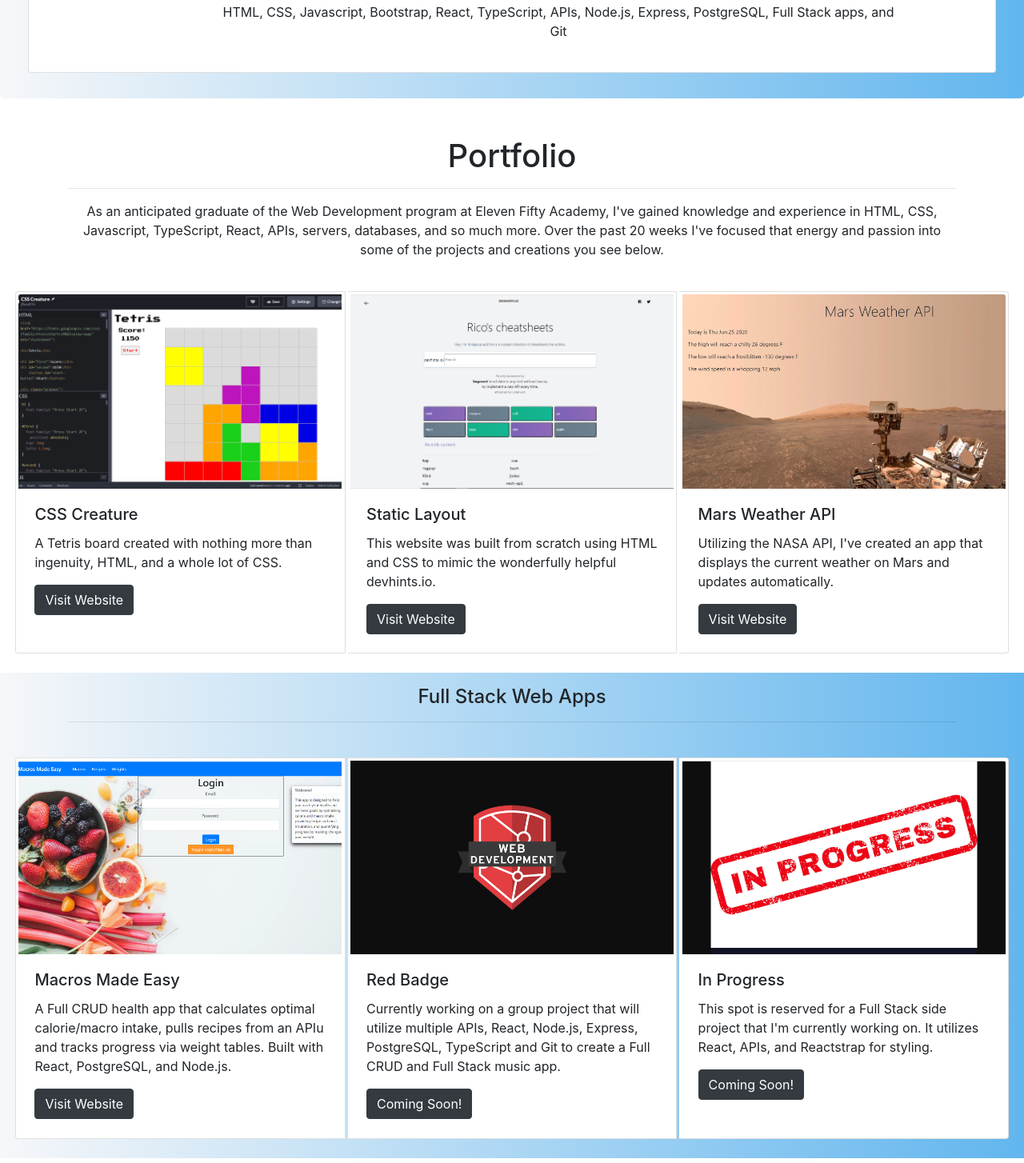
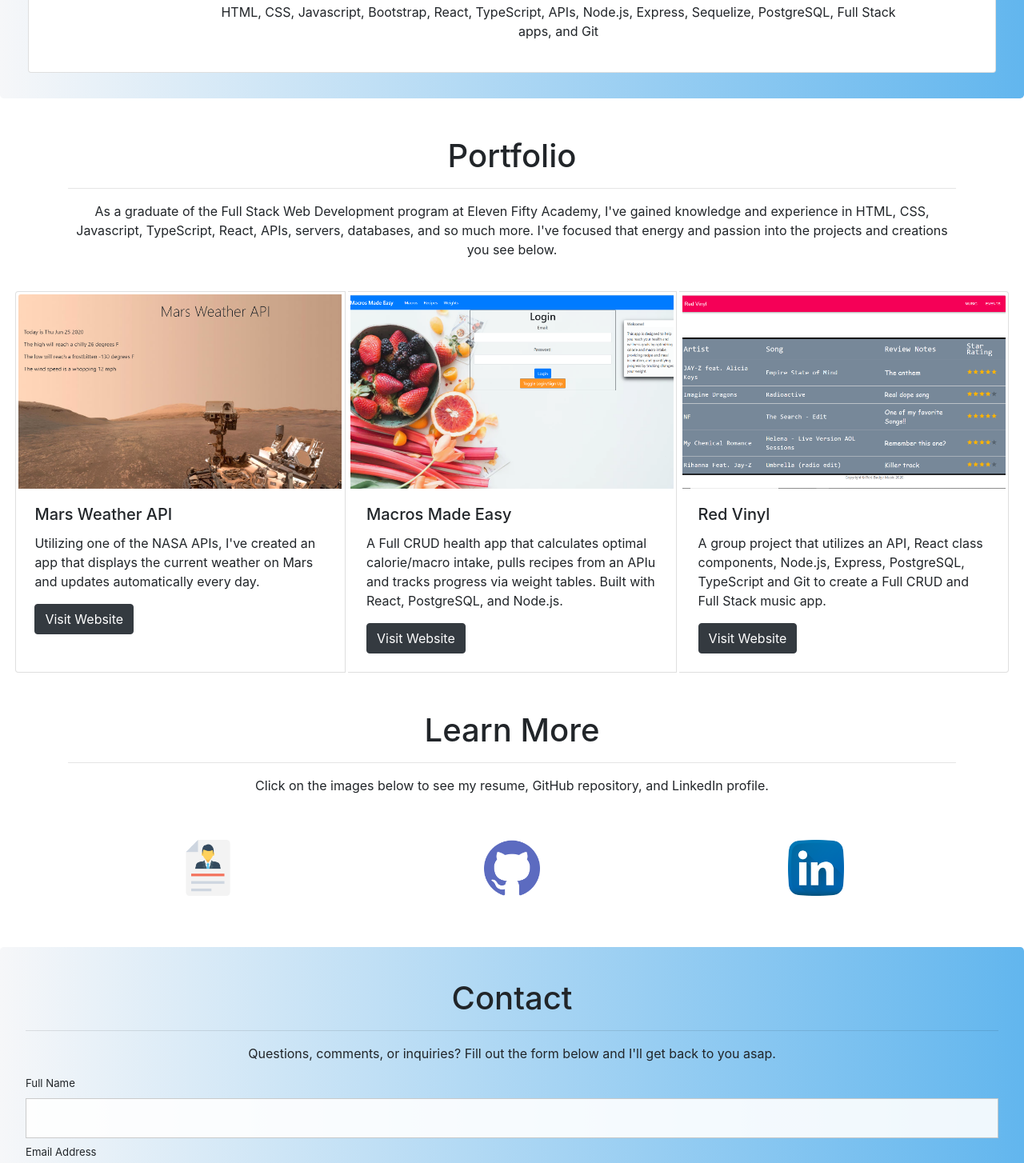
Before and after one commit to jflood215/Portfolio, a plain HTML site: page index.html in a window 1280 px wide. Shown: the part 1259-2713 px from the top of the page at 80% size. Drawn offline with nearby package versions, Linux system fonts and the light colour scheme.

Commit message:
updated for red badge project

```diff
--- a/index.html
+++ b/index.html
@@ -22,16 +22,17 @@
   <div class="collapse navbar-collapse" id="navbarNavAltMarkup">
     <div class="navbar-nav">
       <!-- <div class="container"> -->
-      <a class="nav-item nav-link active" id="test" href="#home">Home <span class="sr-only">(current)</span></a>
+      <a class="nav-item nav-link " id="test" href="#home">Home <span class="sr-only">(current)</span></a>
       <a class="nav-item nav-link" id="test2" href="#about">About</a>
       <a class="nav-item nav-link" id="test2" href="#portfolio">Portfolio</a>
       <a class="nav-item nav-link" id="test2" href="#more">More</a>
       <a class="nav-item nav-link" id="test2" href="#contact">Contact</a>
       <!-- </div> -->
-    </div>
+      </div>
   </div>
 </nav>
 </div>
+
 
       <!--Landing Page / Home-->
 
@@ -110,7 +111,7 @@
             <p>With 11 years experience as a Registered Dietitian, I've worked for a large corporation, a highly successful start up, and also created a private practice in Zionsville, IN. Although I really enjoyed my time in the nutrition world and had many fun and successful career moments, I was ready for something new. I had always been curious and intrigued by computer programming and the code behind it, and finally went for it with the help of Eleven Fifty Academy. As challenging, diverse, and ever evolving as web and software development is, I believe I've found my dream career. I love to learn and push myself and am constantly trying to improve my knowldege of coding best practices, and computer science in general.</p>
             <p>The programming languages, frameworks, and technologies that I have knowledge or experience with are:</p>
             <hr />
-            <p>HTML, CSS, Javascript, Bootstrap, React, TypeScript, APIs, Node.js, Express, PostgreSQL, Full Stack apps, and Git</p>
+            <p>HTML, CSS, Javascript, Bootstrap, React, TypeScript, APIs, Node.js, Express, Sequelize, PostgreSQL, Full Stack apps, and Git</p>
           </div>
         </div>
       </div>
@@ -128,7 +129,7 @@
       <div class="col-sm-12 text-center pb-4">
       <h2 class="headings">Portfolio</h2>
       <hr class="section-heading-spacer1">
-      <p>As an anticipated graduate of the Web Development program at Eleven Fifty Academy, I've gained knowledge and experience in HTML, CSS, Javascript, TypeScript, React, APIs, servers, databases, and so much more. Over the past 20 weeks I've focused that energy and passion into some of the projects and creations you see below.</p>
+      <p>As a graduate of the Full Stack Web Development program at Eleven Fifty Academy, I've gained knowledge and experience in HTML, CSS, Javascript, TypeScript, React, APIs, servers, databases, and so much more. I've focused that energy and passion into the projects and creations you see below.</p>
 
       </div>
         </div>
@@ -136,31 +137,32 @@
 
 
       <div class="card-group pb-4">
+
         <div class="card">
-
-          <img src="assets/CSS-Creature.png" class="card-img-top" alt="Tetris Board">
+          <img src="assets/Mars-API.png" class="card-img-top" alt="Mars Weather API">
           <div class="card-body">
-            <h5 class="card-title">CSS Creature</h5>
-            <p class="card-text">A Tetris board created with nothing more than ingenuity, HTML, and a whole lot of CSS. </p>
-            <a href="https://codepen.io/jflood215/pen/RwWvKLB" target="blank" class="btn btn-dark">Visit Website</a>
+            <h5 class="card-title">Mars Weather API</h5>
+            <p class="card-text">Utilizing one of the NASA APIs, I've created an app that displays the current weather on Mars and updates automatically every day.</p>
+            <a href="https://api-nasa---marsweather.web.app/" target="blank" class="btn btn-dark">Visit Website</a>
           </div>
         </div>
+
         <div class="card">
-          <img src="assets/Staticy-Layout.png" class="card-img-top" alt="Static Website">
+       <img src="assets/macroapi.png" class="card-img-top" alt="Blue Badge">
           <div class="card-body">
-            <h5 class="card-title">Static Layout</h5>
-            <p class="card-text">This website was built from scratch using HTML and CSS to mimic the wonderfully helpful devhints.io.</p>
-            <a href="https://jflood215.github.io/staticLayout-efaGold/" target="blank" class="btn btn-dark">Visit Website</a>
+            <h5 class="card-title">Macros Made Easy</h5>
+            <p class="card-text">A Full CRUD health app that calculates optimal calorie/macro intake, pulls recipes from an APIu and tracks progress via weight tables. Built with React, PostgreSQL, and Node.js.</p>
+            <a href="https://macro-recipe-weight-client.herokuapp.com/" target="blank" class="btn btn-dark">Visit Website</a>
 
           </div>
         </div>
 
         <div class="card">
-          <img src="assets/Mars-API.png" class="card-img-top" alt="Mars Weather API">
+          <img src="assets/musicapp.png" class="card-img-top" alt="Red Badge">
           <div class="card-body">
-            <h5 class="card-title">Mars Weather API</h5>
-            <p class="card-text">Utilizing the NASA API, I've created an app that displays the current weather on Mars and updates automatically.</p>
-            <a href="https://api-nasa---marsweather.web.app/" target="blank" class="btn btn-dark">Visit Website</a>
+            <h5 class="card-title">Red Vinyl</h5>
+            <p class="card-text">A group project that utilizes an API, React class components, Node.js, Express, PostgreSQL, TypeScript and Git to create a Full CRUD and Full Stack music app.</p>
+            <a href="https://theredvinyl.herokuapp.com" target="blank" class="btn btn-dark">Visit Website</a>
 
           </div>
         </div>
@@ -170,7 +172,7 @@
       <!--Portfolio 2nd Row-->
 
 
-
+<!--
       <div class="card-group pb-4" id="second-row" style="background-image: linear-gradient(to right, #F6F7F9, #62b6ee);">
         <div class="container mt-3" id="portfolio">
           <div class="row">
@@ -215,52 +217,8 @@
 
           </div>
         </div>
-      </div>
+      </div> -->
 
-
- <!--Portfolio 3rd Row-->
-
-    <!-- <div class="card-group pb-4" id="second-row" style="background-image: linear-gradient(to right, #F6F7F9, #E5EBEF);">
-          <div class="container">
-            <div class="row">
-          <div class="col-sm-6 text-center pb-4">
-          <h3>Future Projects</h3>
-          <hr class="section-heading-spacer1">
-
-          <p>These spots are reserved for future projects I'll complete during the Eleven Fifty Web Development Bootcamp.</p>
-
-          </div>
-            </div>
-        </div>
-    </div>
-
-    <div class="col-sm-3 text-center pb-4">
-
-    </div>
-        <div class="card col-sm-6 text-center pb-4">
-          <img src="https://elevenfifty.org/wp-content/uploads/2020/03/badges-webdev_red.png" class="card-img-top" alt="Red Badge">
-          <div class="card-body">
-            <h5 class="card-title">Red Badge</h5>
-            <p class="card-text">Stay tuned for updates!</p>
-
-          </div>
-          <div class="col-sm-3 text-center pb-4">
-
-          </div>
-        </div> -->
-
-
-
-
-      <!--Progress Bar that isn't working correctly-->
-
-      <!-- <div class="container">
-        <div class="row">
-      <div class="progress col-10">
-        <div class="progress-bar progress-bar-striped progress-bar-animated" role="progressbar" aria-valuenow="25" aria-valuemin="0" aria-valuemax="100" style="width: 25%"></div>
-      </div>
-    </div>
-  </div> -->
 
   <!--LinkedIn, Resume, Github-->
 
@@ -272,13 +230,13 @@
   <p>Click on the images below to see my resume, GitHub repository, and LinkedIn profile.</p>
 
   </div>
-  <div class="col-sm-4 text-center pt-4 pb-5">
+  <div class="col-sm-4 text-center pt-4 pb-5 mt-3 mb-3">
     <a href="assets/JohnFlood.resume.pdf" target="blank"><img src="assets/curriculum.png" width="70" height="70"></a>
   </div>
-  <div class="col-sm-4 text-center pt-4 pb-5">
+  <div class="col-sm-4 text-center pt-4 pb-5 mt-3 mb-3">
     <a href="http://github.com/jflood215" target="blank"><img src="assets/github.png" width="70" height="70"></a>
         </div>
-        <div class="col-sm-4 text-center pt-4 pb-5">
+        <div class="col-sm-4 text-center pt-4 pb-5 mt-3 mb-3">
           <a href="http://www.linkedin.com/in/john-flood-developer" target="blank"><img src="assets/linkedin.png" width="70" height="70"></a>
               </div>
       </div>
@@ -293,7 +251,6 @@
         <p class="text-center">Questions, comments, or inquiries? Fill out the form below and I'll get back to you asap.</p>
 
 
-        <br />
         <form id="fs-frm" name="simple-contact-form" accept-charset="utf-8" action="https://formspree.io/jflood215@gmail.com" method="post">
           <fieldset id="fs-frm-inputs">
             <label for="full-name">Full Name</label>
@@ -301,7 +258,7 @@
             <label for="email-address">Email Address</label>
             <input type="email" name="_replyto" id="email-address" placeholder="" required="">
             <label for="message">Message</label>
-            <textarea rows="5" name="message" id="message" placeholder="" required=""></textarea>
+            <textarea rows="3" name="message" id="message" placeholder="" required=""></textarea>
             <input type="hidden" name="_subject" id="email-subject" value="Contact Form Submission">
           </fieldset>
           <input type="submit" value="Submit">
```
Also changed, not shown: assets/musicapp.png (added), assets/musicreviewred.png (added), 2 other files.
